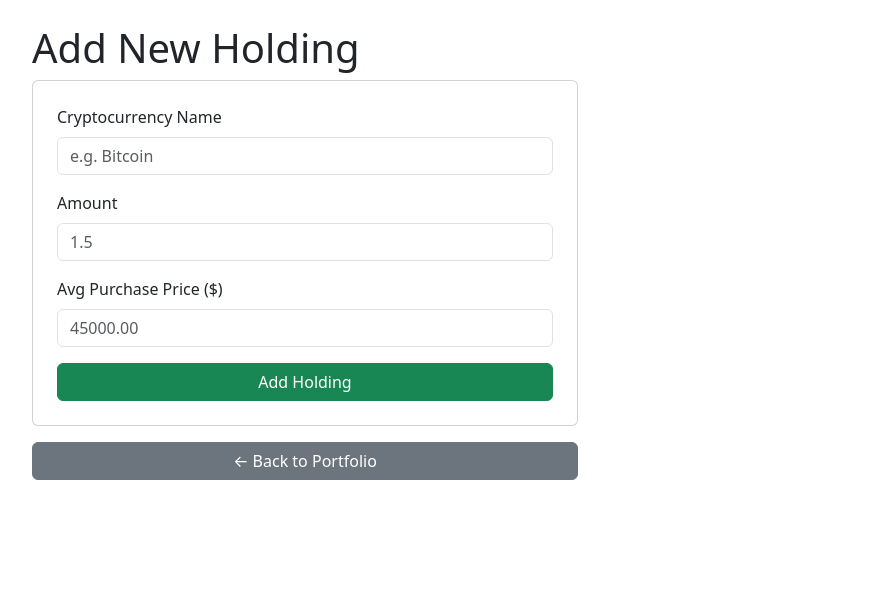
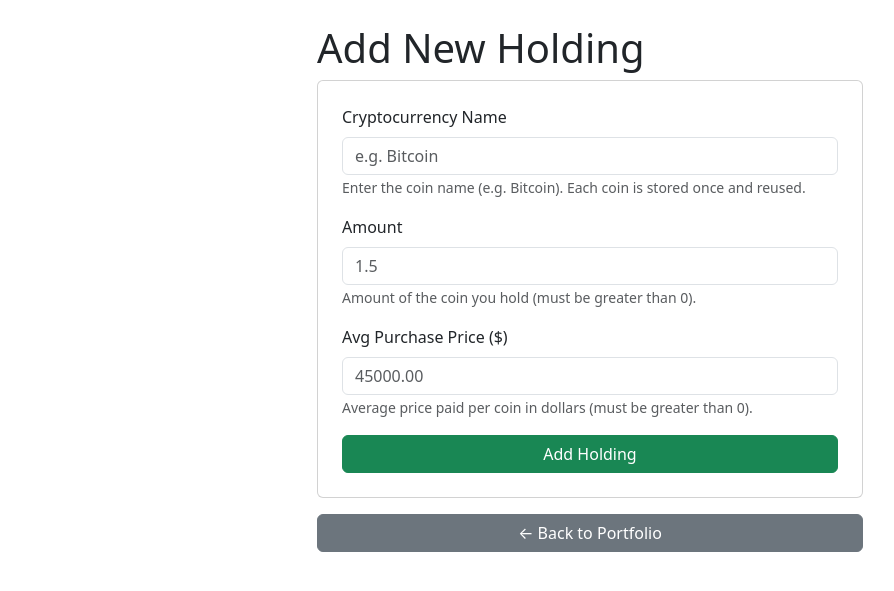
Before and after one commit to Buya96/crypto-connect, a Django app: page /add-holding/ in a window 1280 px wide. Shown: the part 56-647 px from the top of the page, without its empty margins (50-944 px from the left). Run offline with Django 5.2, Linux system fonts and the light colour scheme; the visitor is signed in with stand-in values (Sample User, id 1); data comes from the database, SQL or seed files in the repository.

Commit message:
improved views, templates 404 handling

```diff
--- a/portfolio/templates/portfolio/add_holding.html
+++ b/portfolio/templates/portfolio/add_holding.html
@@ -1,7 +1,7 @@
 {% extends 'base.html' %}
 
 {% block content %}
-<div class="row justify-content-centre">
+<div class="row justify-content-center">
     <div class="col-md-6">
         <h1>Add New Holding</h1>
 
@@ -9,18 +9,50 @@
             {% csrf_token %}
 
             <div class="mb-3">
-                <label class="form-label">Cryptocurrency Name</label>
-                <input type="text" name="crypto_name" class="form-control" placeholder="e.g. Bitcoin" required>
+                <label class="form-label" for="id_crypto_name">Cryptocurrency Name</label>
+                <input
+                    type="text"
+                    id="id_crypto_name"
+                    name="crypto_name"
+                    class="form-control"
+                    placeholder="e.g. Bitcoin"
+                    required
+                >
+                <small class="form-text text-muted">
+                    Enter the coin name (e.g. Bitcoin). Each coin is stored once and reused.
+                </small>
             </div>
 
             <div class="mb-3">
-                <label class="form-label">Amount</label>
-                <input type="number" name="amount" class="form-control" step="0.00000001" placeholder="1.5" required>
+                <label class="form-label" for="id_amount">Amount</label>
+                <input
+                    type="number"
+                    id="id_amount"
+                    name="amount"
+                    class="form-control"
+                    step="0.00000001"
+                    placeholder="1.5"
+                    required
+                >
+                <small class="form-text text-muted">
+                    Amount of the coin you hold (must be greater than 0).
+                </small>
             </div>
 
             <div class="mb-3">
-                <label class="form-label">Avg Purchase Price ($)</label>
-                <input type="number" name="avg_price" class="form-control" step="0.01" placeholder="45000.00" required>
+                <label class="form-label" for="id_avg_price">Avg Purchase Price ($)</label>
+                <input
+                    type="number"
+                    id="id_avg_price"
+                    name="avg_price"
+                    class="form-control"
+                    step="0.01"
+                    placeholder="45000.00"
+                    required
+                >
+                <small class="form-text text-muted">
+                    Average price paid per coin in dollars (must be greater than 0).
+                </small>
             </div>
 
             <button type="submit" class="btn btn-success w-100">Add Holding</button>
```
Also changed, not shown: crypto_connect/settings.py (+10 -4 lines), portfolio/templates/portfolio/edit_holding.html (+26 -4 lines), templates/404.html (added, +13 -0 lines).
